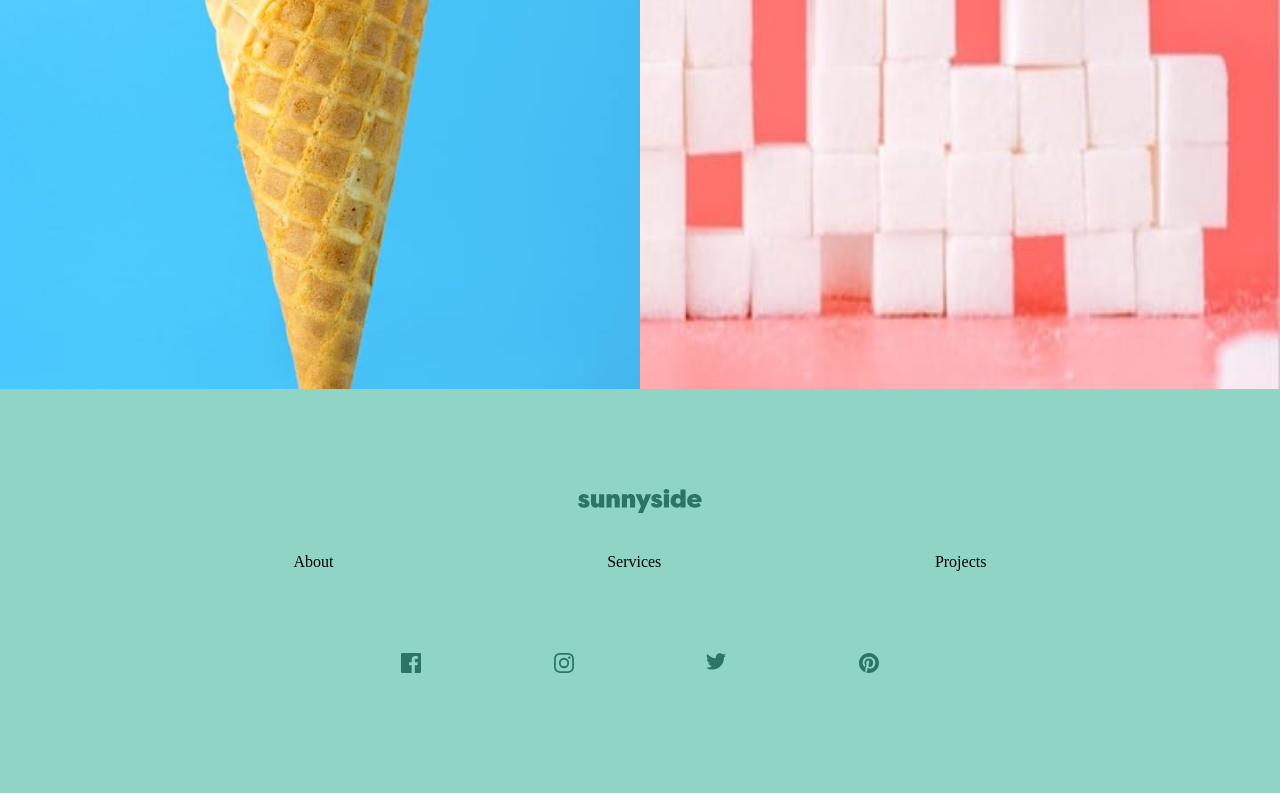
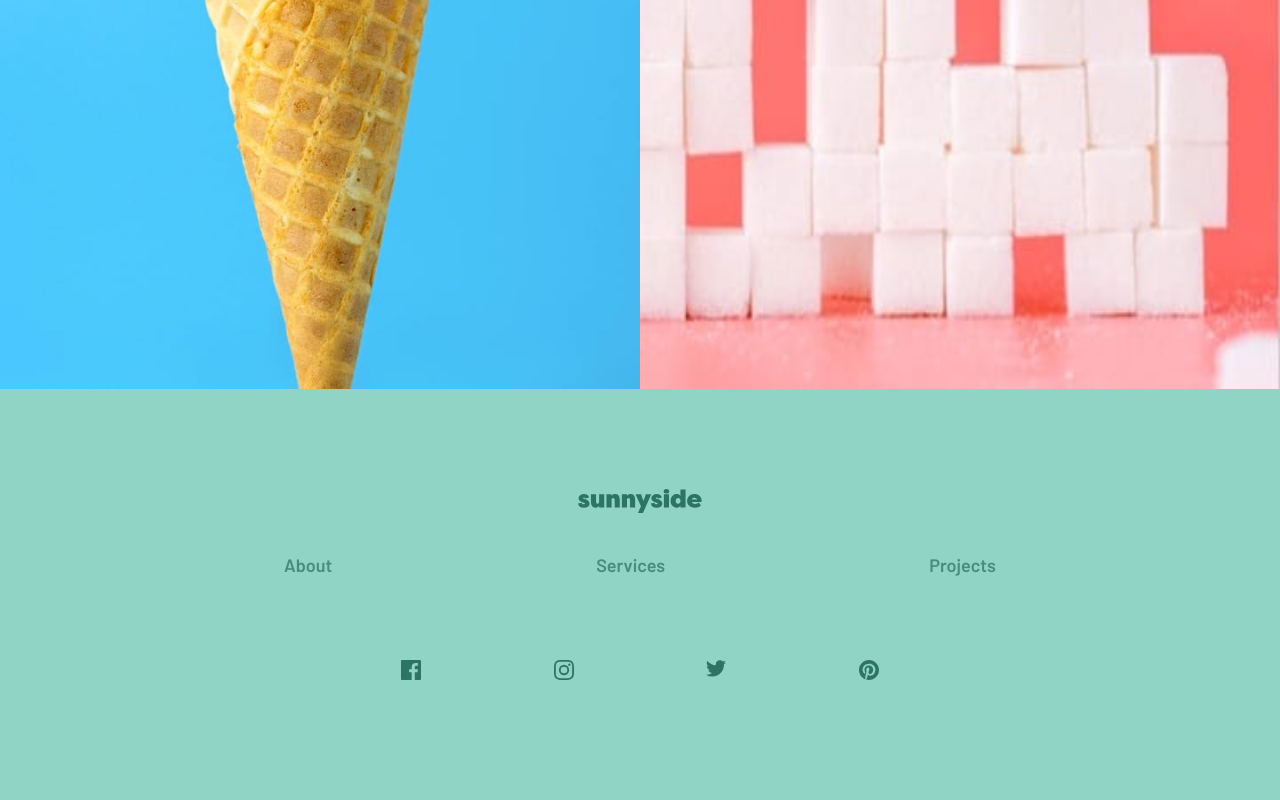
Before and after one commit to cehicm/creative-landing-page, a website: page index.html in a window 1280 px wide. Shown: the part 6511-7311 px from the top of the page. Drawn offline with nearby package versions, Linux system fonts and the light colour scheme.

Commit message:
Add footer font styles

```diff
--- a/src/sass/layout/_typography.scss
+++ b/src/sass/layout/_typography.scss
@@ -142,3 +142,14 @@
 		}
 	}
 }
+
+//Footer
+.footer {
+	&-menu__item {
+		font-family: "Barlow";
+		font-size: 18px;
+		font-weight: 600;
+		line-height: 25px;
+		color: colors.$footer-link-green;
+	}
+}
--- a/src/sass/variables/_colors.scss
+++ b/src/sass/variables/_colors.scss
@@ -11,3 +11,4 @@ $contact-button-yellow: #fbd600;
 $link-coral: #fe7766;
 $footer-green: #90d4c6;
 $footer-dark-gren: #2c7566;
+$footer-link-gren: #458d7e;
```
Also changed, not shown: dist/css/styles.css, dist/css/styles.min.css.
